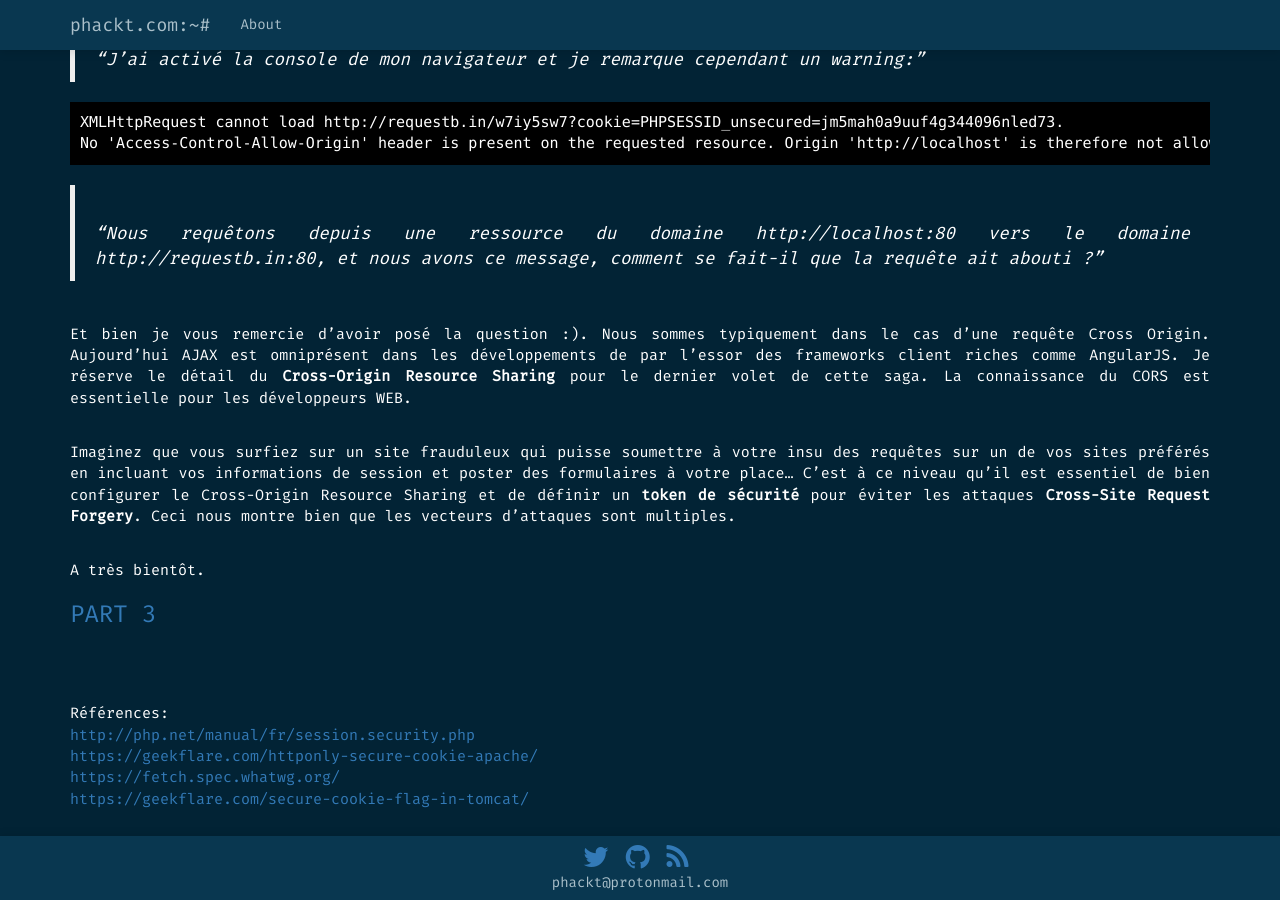
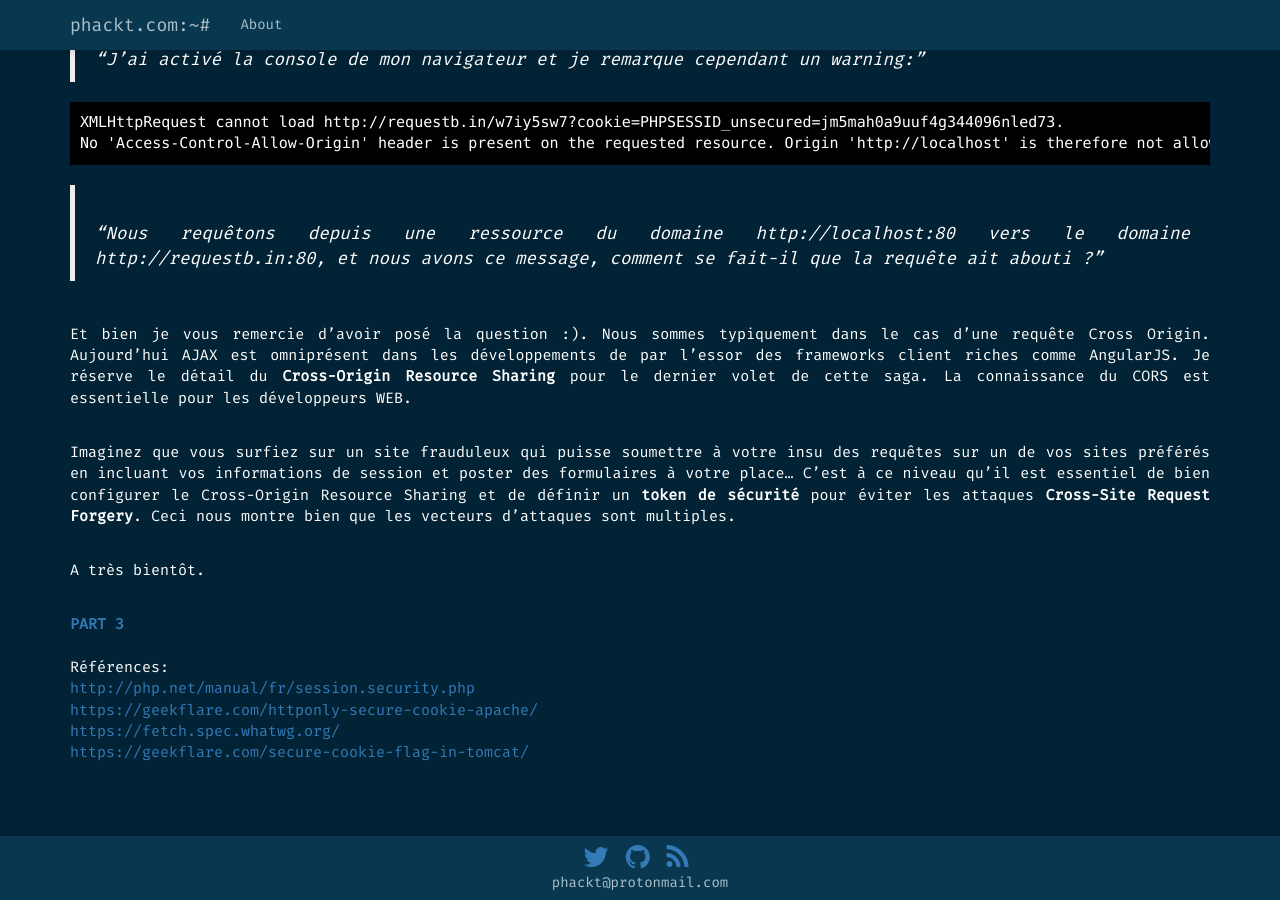
Before and after one commit to phackt/phackt.github.io, a Jekyll site: the page built from _posts/2016-08-15-xss-cors-csrf-partie-2-xss-cookies-session.markdown, in a window 1280 px wide and 900 px high, scrolled down 4055 px. Built offline with Jekyll 4.4.1, drawn with Linux system fonts in a browser that asks for light colours; nearby versions of some CDN libraries; some web fonts are replaced; comment, search, counter and statistics services are not loaded.

```diff
--- a/_posts/2016-08-15-xss-cors-csrf-partie-2-xss-cookies-session.markdown
+++ b/_posts/2016-08-15-xss-cors-csrf-partie-2-xss-cookies-session.markdown
@@ -136,7 +136,7 @@ Imaginez que vous surfiez sur un site frauduleux qui puisse soumettre à votre i
 
 A très bientôt.
 
-### [PART 3](https://phackt.com/xss-cors-csrf-partie-3-cors-csrf)
+**[PART 3](https://phackt.com/xss-cors-csrf-partie-3-cors-csrf)**
 <br />
 <br />
 Références:
```
